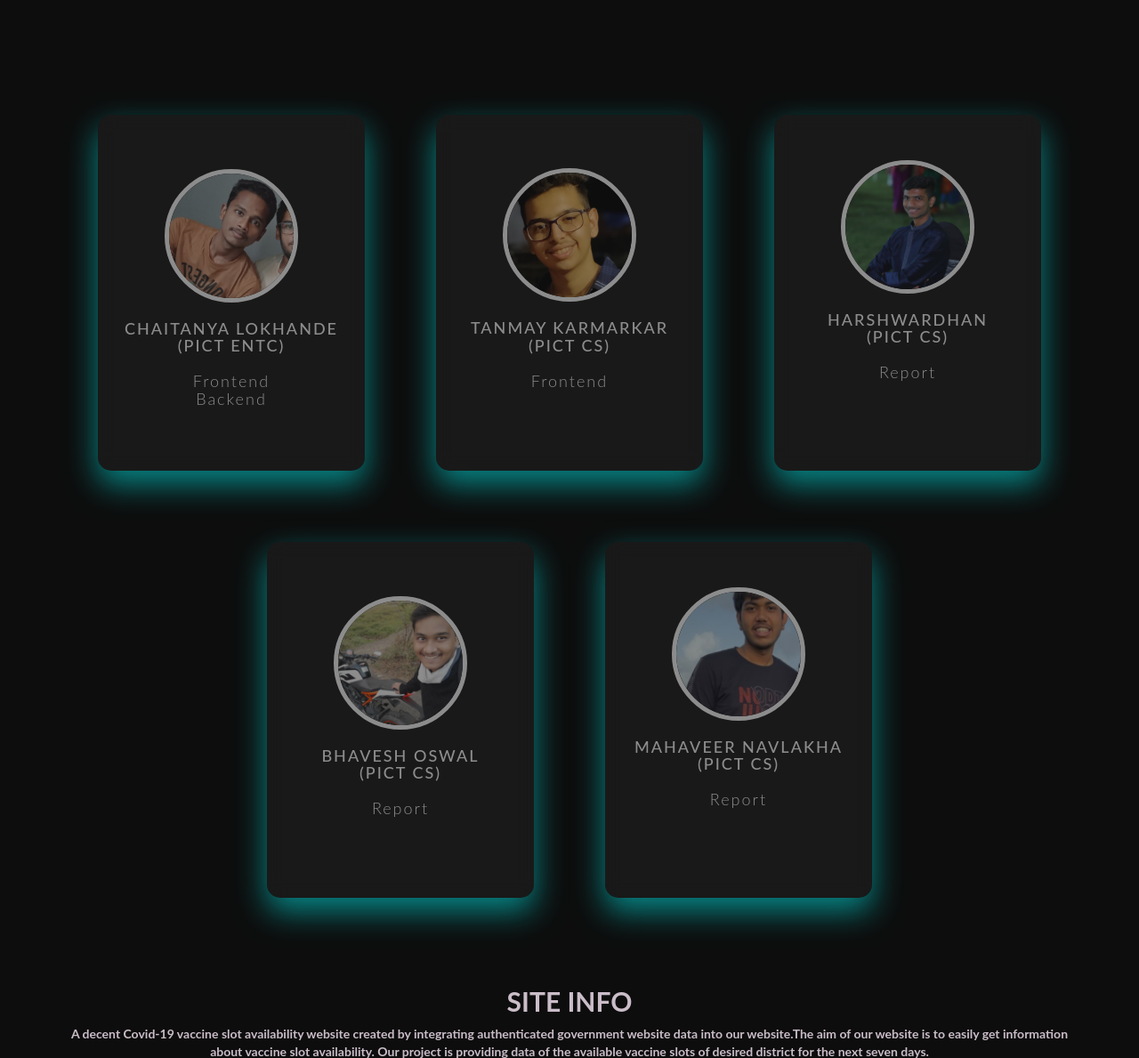
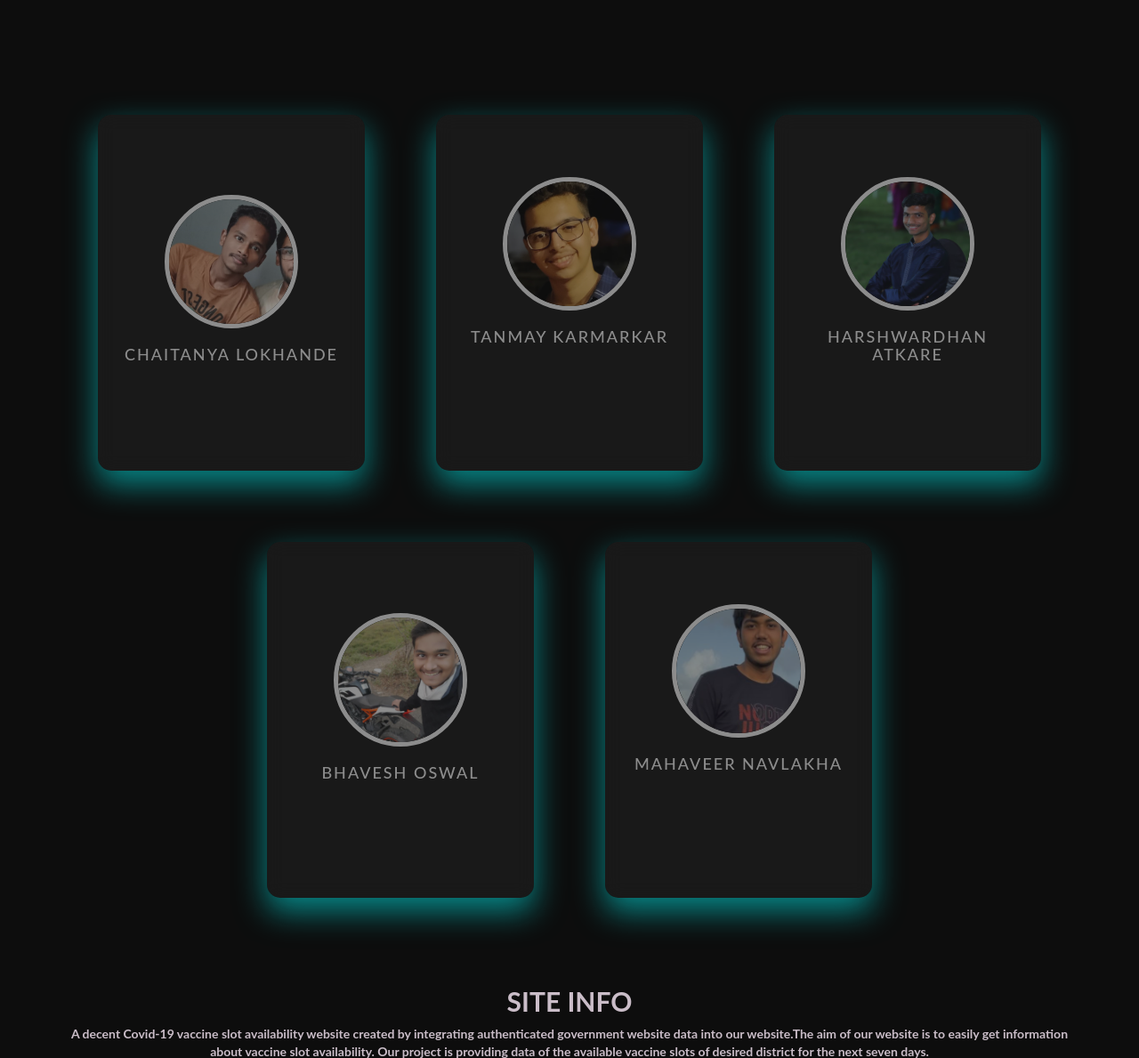
Before and after one commit to Charlie0560/Slot-Checker, a Flask app: page /about.html in a window 1280 px wide. Shown: the part 51-1240 px from the top of the page at 89% size. Run offline with Flask 2, Linux system fonts and the light colour scheme; some libraries are stand-ins or nearby versions.

Commit message:
about us

```diff
--- a/templates/about.html
+++ b/templates/about.html
@@ -47,10 +47,10 @@
                     <br><br><br>
                     <div class="imgBx"><img src="/static/img/Chaitanya.jpg"></div>
                     <div class="contentBx">
-                        <h3>Chaitanya Lokhande<br>(PICT ENTC) <br><br><span>Frontend <br> Backend</span><br><br></h3>
+                        <h3>Chaitanya Lokhande<br><br><br></h3>
                     </div>
                 <br><br><br><br>
-                <ul class="sci">
+                <ul class="sci" style="padding-left: 52px;">
                     <li style="--i:1">
                         <a href="https://www.facebook.com/chaitanya.lokhande.9277/"><i class="fa fa-facebook" aria-hidden="true"></i>
 
@@ -74,11 +74,11 @@
                     <br><br>
                     <div class="imgBx"><img src="/static/img/Tanmay.jpg"></div>
                     <div class="contentBx">
-                        <h3>Tanmay Karmarkar<br>(PICT CS) <br><br><span>Frontend</span></h3>
+                        <h3>Tanmay Karmarkar<br><br><br></h3>
                     </div>
                     <br><br><br><br><br>
 
-                    <ul class="sci">
+                    <ul class="sci" style="padding-left: 52px;">
 
                         <li style="--i:2">
                             <a href="https://www.instagram.com/karmarkar.tanmay/" target="_blank"><i class="fa fa-instagram" ></i></a>
@@ -99,11 +99,11 @@
                         <br><br>
                         <div class="imgBx"><img src="/static/img/Harsh.jpg"></div>
                         <div class="contentBx">
-                            <h3>Harshwardhan<br>(PICT CS) <br><br><span>Report</span><br><br></h3>
+                            <h3>Harshwardhan<br>Atkare<br><br></h3>
                         </div>
                         <br><br><br><br><br>
 
-                        <ul class="sci">
+                        <ul class="sci" style="padding-left: 52px;">
 
                             <li style="--i:2">
                                 <a href="https://www.instagram.com/atkareharsh/" target="_blank"><i class="fa fa-instagram" ></i></a>
@@ -124,11 +124,11 @@
                             <br><br><br>
                             <div class="imgBx"><img src="/static/img/Bhavesh.jpg"></div>
                             <div class="contentBx">
-                                <h3>Bhavesh Oswal<br>(PICT CS) <br><br><span>Report</span><br><br></h3>
+                                <h3>Bhavesh Oswal<br><br><br></h3>
                             </div>
                             <br><br><br><br><br>
 
-                            <ul class="sci">
+                            <ul class="sci" style="padding-left: 52px;">
                                 <li style="--i:1">
                                     <a href="https://www.facebook.com/bhavesh.oswal.73"><i class="fa fa-facebook" aria-hidden="true"></i>
                                     </a>
@@ -153,11 +153,11 @@
                                 <br><br>
                                 <div class="imgBx"><img src="/static/img/mahavir.jpg"></div>
                                 <div class="contentBx">
-                                    <h3>Mahaveer Navlakha<br>(PICT CS) <br><br><span>Report</span><br><br></h3>
+                                    <h3>Mahaveer Navlakha<br><br><br></h3>
                                 </div>
                                 <br><br><br><br><br>
 
-                                <ul class="sci">
+                                <ul class="sci" style="padding-left: 52px;">
                                     <li style="--i:1">
                                         <a href="https://www.facebook.com/mahavir.navlakha.1"><i class="fa fa-facebook" aria-hidden="true"></i>
                                         </a>
```
